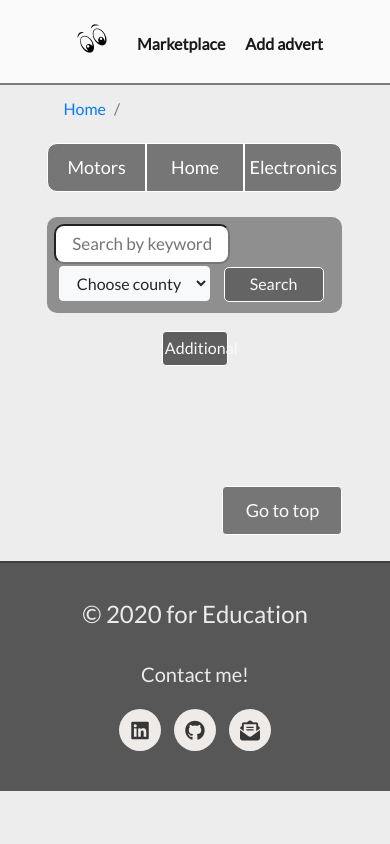
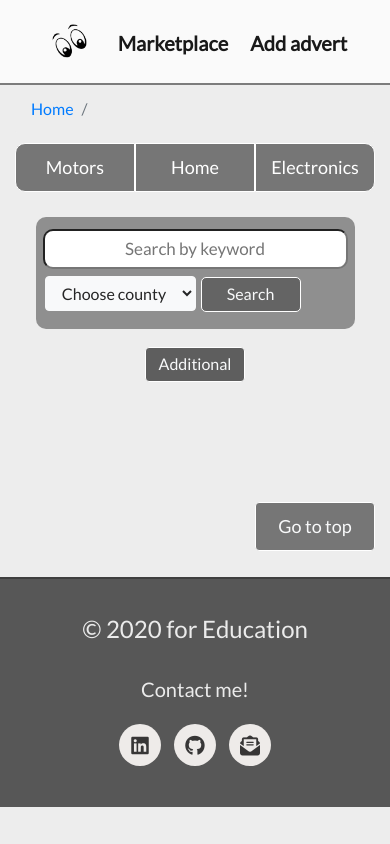
Before and after one commit to romangrubic/Snoop-Adverts-Flask, a Flask app: template templates/marketplace.html in a window 390 px wide. Run offline with Flask 2, Linux system fonts and the light colour scheme; the template is opened without the code that fills it, so the values that code supplies are empty; some libraries are stand-ins or nearby versions.

Commit message:
Fixed responsivnes for small screens.

```diff
--- a/app.py
+++ b/app.py
@@ -320,7 +320,7 @@ def insert_advert():
 
     new_advert = {
         'category_name': request.form.get('category_name'),
-        'advert_name': request.form.get('advert_name').upper(),
+        'advert_name': request.form.get('advert_name'),
         'advert_description': request.form.get('advert_description'),
         'price': request.form.get('price'),
         'contact_info': request.form.get('contact_info'),
@@ -383,7 +383,7 @@ def update_advert(advert_id):
     mongo.db.advert.update({'_id': ObjectId(advert_id)},
                            {
         'category_name': request.form.get('category_name'),
-        'advert_name': request.form.get('advert_name').upper(),
+        'advert_name': request.form.get('advert_name'),
         'advert_description': request.form.get('advert_description'),
         'price': request.form.get('price'),
         'contact_info': request.form.get('contact_info'),
--- a/static/css/style.css
+++ b/static/css/style.css
@@ -126,7 +126,7 @@ body{
 }
 #search{
     text-align: center;
-    width: 400px;
+    width: 350px;
     border-radius: 10px;
     padding: 5px;
     background-color: white;
@@ -147,11 +147,10 @@ body{
 }
 .search-filter-input{
     color: rgba(0, 0, 0, 0.85);
-    margin: 0px 5px 5px;
+    margin: 0px 2px 5px;
 
 }
 .btn-search{
-    margin-left: 5px;
     width: 100px;
     background-color: rgba(0, 0, 0, 0.6);
 }
@@ -599,19 +598,25 @@ body{
 }
 
 /* --------------------------------------- Media queries --------------------------------------- */
-@media only screen and (max-width: 575px) {
+@media only screen and (max-width: 860px) {
     .nav-link{
-        font-size: 16px;
-        margin: 5px;
-        padding: 10px 5px 5px 5px;
+        font-size: 20px;
+        margin: 1px;
     }
     .nav-link:hover{
-        font-size: 17px;
-        padding: 10px 5px 5px 5px;
+        font-size: 24px;
+        padding: 10px 1px 5px 1px;
     }
     .nav-image{
-        width: 30px;
-        height: 30px;
+        width: 35px;
+        height: 35px;
+    }
+    .nav-image:hover{
+        width: 45px;
+        height: 45px;
+    }
+    .home-btn{
+        margin-top: 110px;
     }
     .btn-outline-warning{
         width: 100px;
@@ -622,7 +627,7 @@ body{
     .top-ad-text{
         font-size: 15px;
     }
-   .col-8,.col-sm-6,.col-md-4,.col-lg-3{
+   .col-11,.col-sm-6,.col-md-4,.col-lg-3{
         margin:auto;
     }
     #footer {
@@ -632,10 +637,14 @@ body{
         padding-top: 20px
     }
     #search{
-        width: 45vw;
+        display: flex;
+        justify-content: center;
+        width: 305px;
+        margin-top: 5px;
+        margin-bottom: 5px;
     }
     .card-img-view{
-        max-height: 200px;
+        max-height: 300px;
     }
     .delete-btn{
         width: 100px;
@@ -644,7 +653,10 @@ body{
         width: 100px;
     }
     #more-filters{
-        width: 17vw;
+        width: 100px;
+    }
+    .open-filters{
+        margin-bottom: 10px;
     }
 }
 
@@ -667,9 +679,7 @@ body{
     .border-top-ad{
         margin-top: 30px;
     }
-    .view-advert-page{
-        padding: 10px;
-    }
+
     .card-img-view{
         border-top-left-radius: 10px;
         border-top-right-radius: 10px;
@@ -678,10 +688,6 @@ body{
     }
     .advert-price{
         padding: 10px;
-    }
-    #search{
-        width: 45vw;
-        max-width: 400px;
     }
     .page-404 h1{
         font-size: 45px;
--- a/templates/home.html
+++ b/templates/home.html
@@ -74,7 +74,7 @@
                 <div id="most-viewed-ads">
                 <div class="row no-margin no-padding">
 					{% for advert in top_ads %}
-						<div class="col-11 col-sm-6 col-md-6 col-lg-3">
+						<div class="col-10 col-sm-6 col-md-6 col-lg-3">
 							<div class="card" data-toggle="tooltip" title="Click to see full details.">
 								<a href="{{url_for('view_advert', advert_id=advert._id)}}" class="btn no-padding">
 									<img src="{{url_for('file', filename=advert['imageURL'])}}" class="card-img-top card-image-marketplace" alt="{{advert.advert_name}}">
@@ -113,7 +113,7 @@
                 <div id="most-recent-ads">
                     <div class="row no-margin no-padding">
 					{% for advert in recent_adverts %}
-						<div class="col-11 col-sm-6 col-md-6 col-lg-3">
+						<div class="col-10 col-sm-6 col-md-6 col-lg-3">
 							<div class="card" data-toggle="tooltip" title="Click to see full details.">
 								<a href="{{url_for('view_advert', advert_id=advert._id)}}" class="btn no-padding">
 									<img src="{{url_for('file', filename=advert['imageURL'])}}" class="card-img-top card-image-marketplace" alt="{{advert.advert_name}}">
--- a/templates/marketplace.html
+++ b/templates/marketplace.html
@@ -5,7 +5,7 @@
 		<div class="d-none d-md-block col-md-1 no-padding">
 			<img src="{{url_for('static', filename='images/background/side_ad.png')}}" class="side-advert-size" alt="side-advert" data-toggle="modal" data-target="#contactModal">
 		</div>
-		<div class="offset-1 col-10 offset-md-0 col-md-10">
+		<div class="col-12 col-md-10">
             <!-- Breadcrumbs -->
             <nav aria-label="breadcrumb">
                 <ol class="breadcrumb">
@@ -26,10 +26,10 @@
 			</div>
             <!-- Search bar and Open filters button -->
 			<div class="search-bar d-flex justify-content-center">
-				<div class="search-outline search-outline-home">
+				<div class="row search-outline search-outline-home">
 					<form action="{{url_for('search')}}">
 						<input id="search" name="search" type="text" class="validate home-search" placeholder="Search by keyword" data-toggle="tooltip" title="Search engine will look for your keyword in adverts description and then show it to you!">
-                        <select class="btn btn-light search-filter-input" id="county" name="county">
+                        <select class="btn btn-light search-filter-input" id="county" name="county" data-toggle="tooltip" title="If you select only county then only adverts in that county will appear!">
                             <option value="" selected>Choose county</option>
                             {% for county in counties %}
                             <option value="{{county.name}}">{{county.name}}</option>
@@ -37,11 +37,11 @@
                         </select>
                         <button id="btn-search-key" class="btn-outline-light btn-search open-filters" type="submit" data-toggle="tooltip" title="It will search for any combination. If both are empty, all adverts will be shown!">Search</button>
                     </form>
-				</div>
+                </div>
 			</div>
             <div class="row d-flex justify-content-center">
-                <button id="more-filters" class="btn btn-outline-light open-filters text-center" data-toggle="tooltip" title="Filter by Categories and by County!">Additional</button>
-            </div>
+                    <button id="more-filters" class="btn btn-outline-light open-filters text-center" data-toggle="tooltip" title="Filter by Categories and by County!">Additional</button>
+                    </div>
             <!-- Div that opens by clicking on Open filters button -->
             <div class="row d-flex justify-content-center text-center">
                 <form action="{{url_for('county_search')}}" method="POST" enctype="multipart/form-data">
@@ -68,7 +68,7 @@
 			<div class="marketplace-form">
 				<div class="row">
 					{% for advert in adverts %}
-						<div class="col-11 col-sm-6 col-md-4 col-lg-3">
+						<div class="col-10 col-sm-6 col-md-4 col-lg-3 no-margin">
 							<div class="card" data-toggle="tooltip" title="Click to see full details.">
 								<a href="{{url_for('view_advert', advert_id=advert._id)}}" class="btn no-padding">
 									<img src="{{url_for('file', filename=advert['imageURL'])}}" class="card-img-top card-image-marketplace" alt="{{advert.advert_name}}">
--- a/templates/search.html
+++ b/templates/search.html
@@ -5,7 +5,7 @@
 		<div class="d-none d-md-block col-md-1 no-padding">
 			<img src="{{url_for('static', filename='images/background/side_ad.png')}}" class="side-advert-size" alt="side-advert" data-toggle="modal" data-target="#contactModal">
 		</div>
-		<div class="offset-1 col-10 offset-md-0 col-md-10">
+		<div class="col-12 col-md-10">
             <!-- Breadcrumbs -->
             <nav aria-label="breadcrumb">
                 <ol class="breadcrumb">
@@ -75,7 +75,7 @@
 					{% else %}
                     <!-- If there is a result, this will present it to user similar as in marketplace.html -->
 					{% for result in results %}
-						<div class="col-8 col-sm-6 col-md-4 col-lg-3">
+						<div class="col-10 col-sm-6 col-md-4 col-lg-3">
 							<div class="card" data-toggle="tooltip" title="Click to see full details.">
 								<a href="{{url_for('view_advert', advert_id=result._id)}}" class="btn no-padding">
 									<img src="{{url_for('file', filename=result['imageURL'])}}" class="card-img-top card-image-marketplace" alt="{{result.advert_name}}">
--- a/templates/view_advert.html
+++ b/templates/view_advert.html
@@ -5,7 +5,7 @@
 		<div class="d-none d-md-block col-md-1 no-padding">
 			<img src="{{url_for('static', filename='images/background/side_ad.png')}}" class="side-advert-size" alt="side-advert" data-toggle="modal" data-target="#contactModal">
 		</div>
-		<div class="offset-1 col-10 offset-md-0 col-md-10">
+		<div class="col-12 col-md-10">
             <!-- Breadcrumbs -->
             <nav aria-label="breadcrumb">
                 <ol class="breadcrumb">
```
